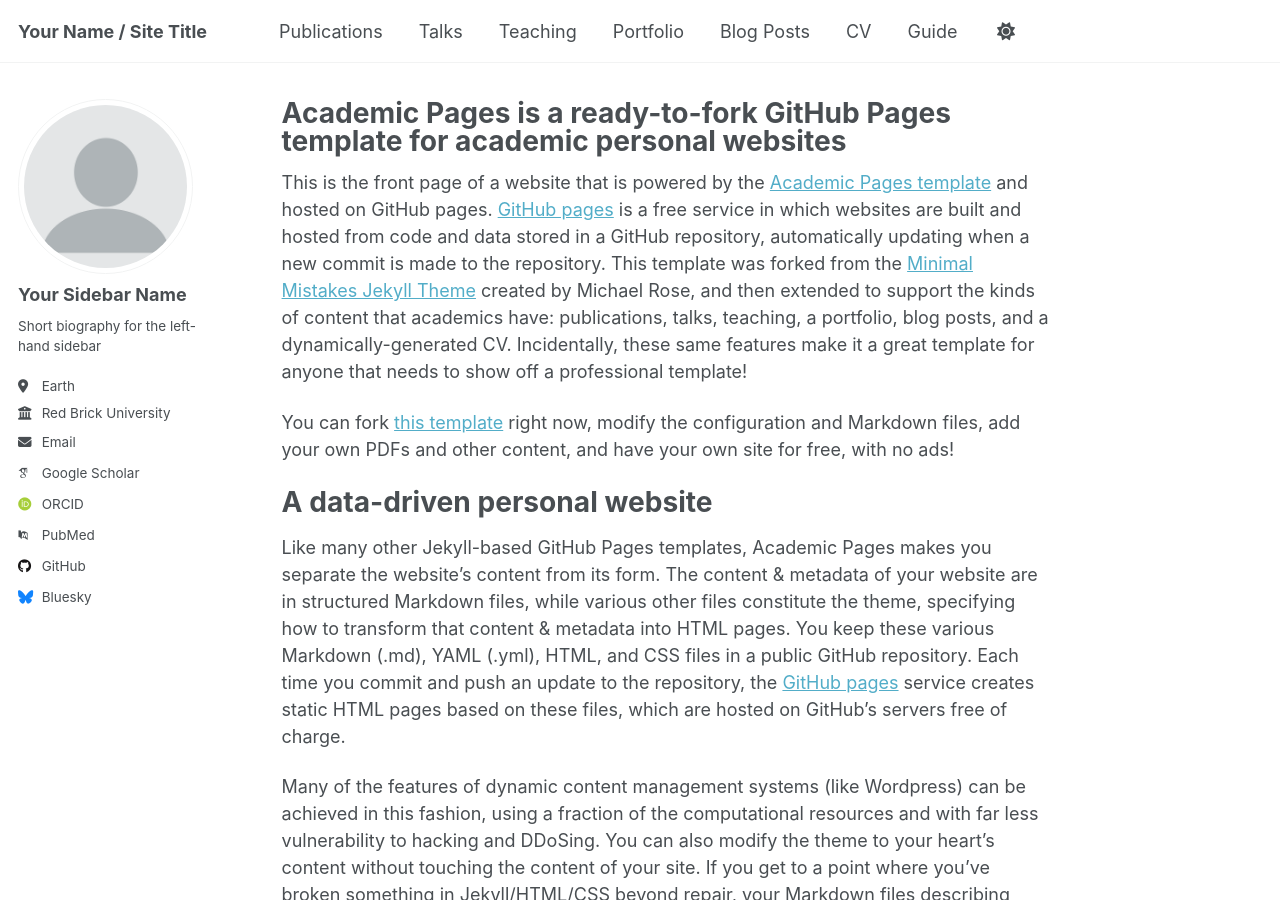
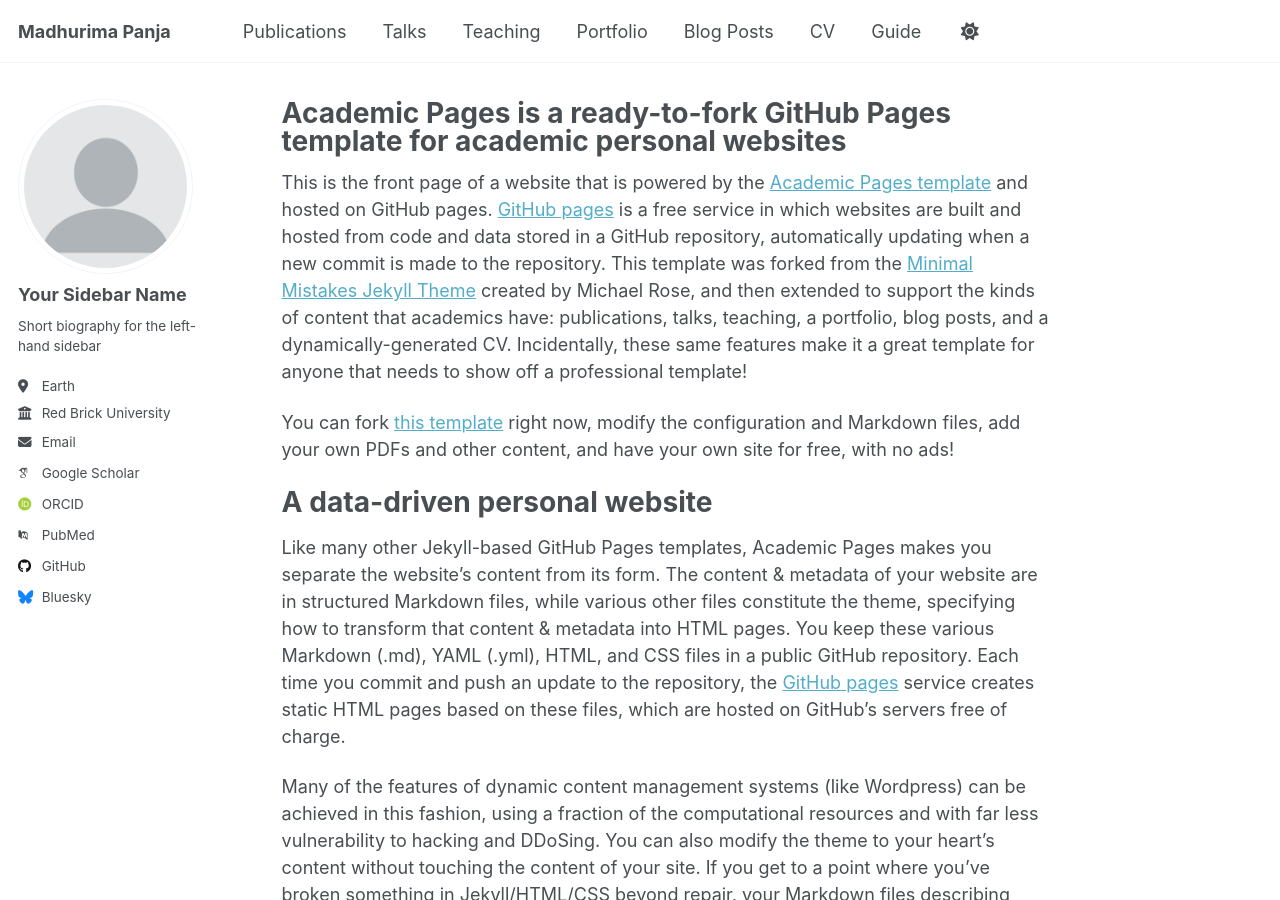
Before and after one commit to mad-stat/madhurima.github.io, a Jekyll site: the page built from _pages/about.md, in a window 1280 px wide and 900 px high. Built offline with Jekyll 4.4.1, drawn with Linux system fonts in a browser that asks for light colours; some web fonts are replaced; a script that is not in the unit is left out.

Commit message:
Update _config.yml

```diff
--- a/_config.yml
+++ b/_config.yml
@@ -9,11 +9,11 @@
 # Basic Site Settings
 locale                   : "en-US"
 site_theme               : "default"
-title                    : "Your Name / Site Title"
+title                    : "Madhurima Panja"
 title_separator          : "-"
 name                     : &name "Your Name"
 description              : &description "personal description"
-url                      : https://academicpages.github.io # the base hostname & protocol for your site e.g. "https://[your GitHub username].github.io" or if you already have some other page hosted on Github then use "https://[your GitHub username].github.io/[Your Repo Name]"
+url                      : https://madhurima.github.io # the base hostname & protocol for your site e.g. "https://[your GitHub username].github.io" or if you already have some other page hosted on Github then use "https://[your GitHub username].github.io/[Your Repo Name]"
 baseurl                  : "" # the subpath of your site, e.g. "/blog"
 repository               : "academicpages/academicpages.github.io"
 
```
